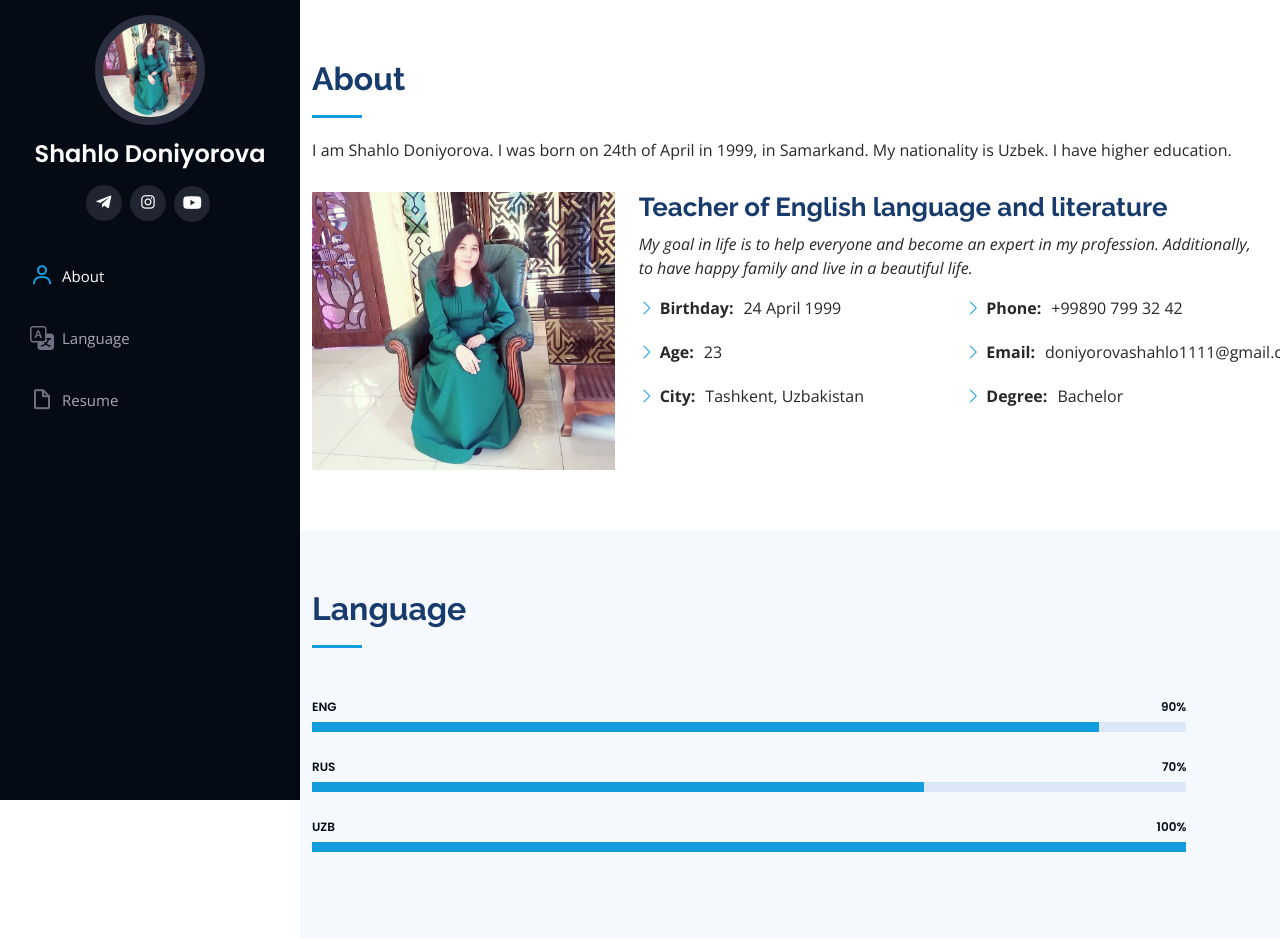
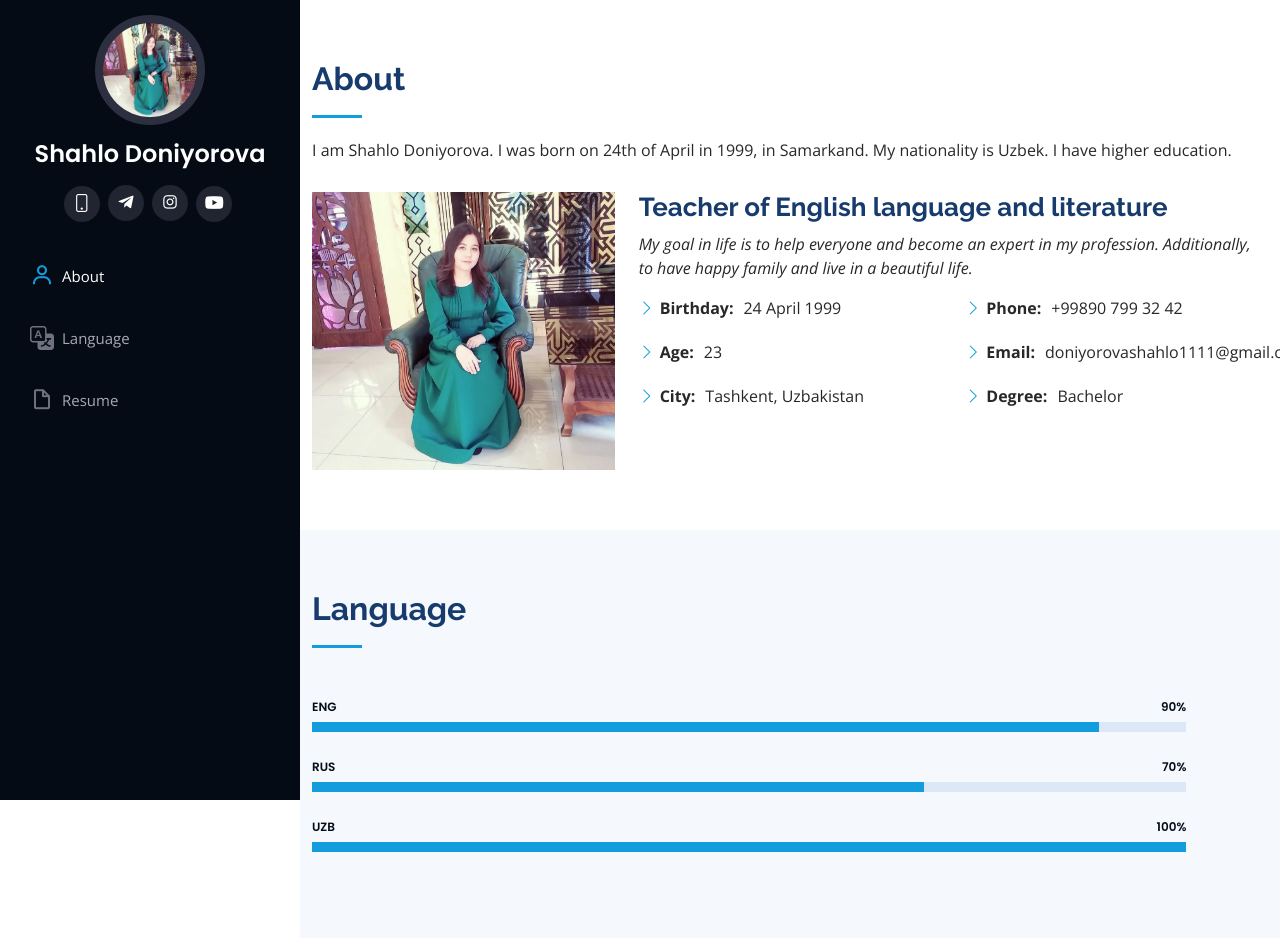
Before and after one commit to shahboznur/samanta-cv, a plain HTML site: page index.html in a window 1280 px wide. Shown: the top 941 px of the page. Drawn offline with nearby package versions, Linux system fonts and the light colour scheme.

Commit message:
commit the third change

```diff
--- a/index.html
+++ b/index.html
@@ -37,6 +37,7 @@
         <img src="assets/img/samanta-2.jpg" alt="" class="img-fluid rounded-circle">
         <h1 class="text-light"><a href="index.html">Shahlo Doniyorova</a></h1>
         <div class="social-links mt-3 text-center">
+          <a href="tel:+998907993242" class="phone"><i class="bi bi-phone"></i></a>
           <a href="https://t.me/Samanta0424" class="telegram"><i class="bx bxl-telegram"></i></a>
           <a href="https://www.instagram.com/shahloshka_rustamovna/" class="instagram"><i class="bx bxl-instagram"></i></a>
           <a href="https://youtube.com/channel/UCp02vnMCDNP27ey0wH4YOmg" class="twitter"><i class="bi bi-youtube"></i></a>
```
